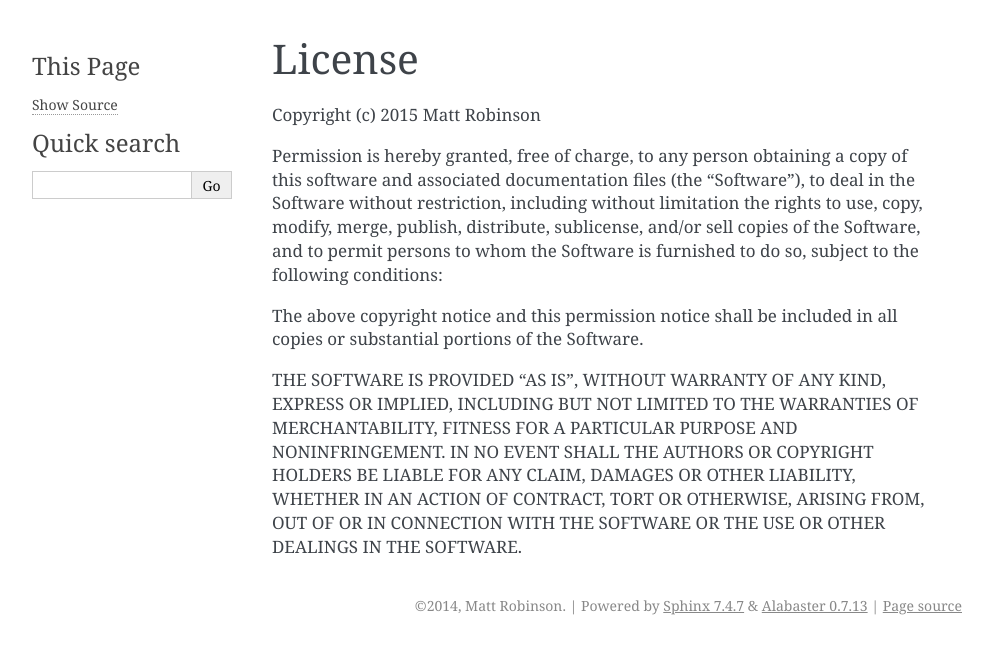
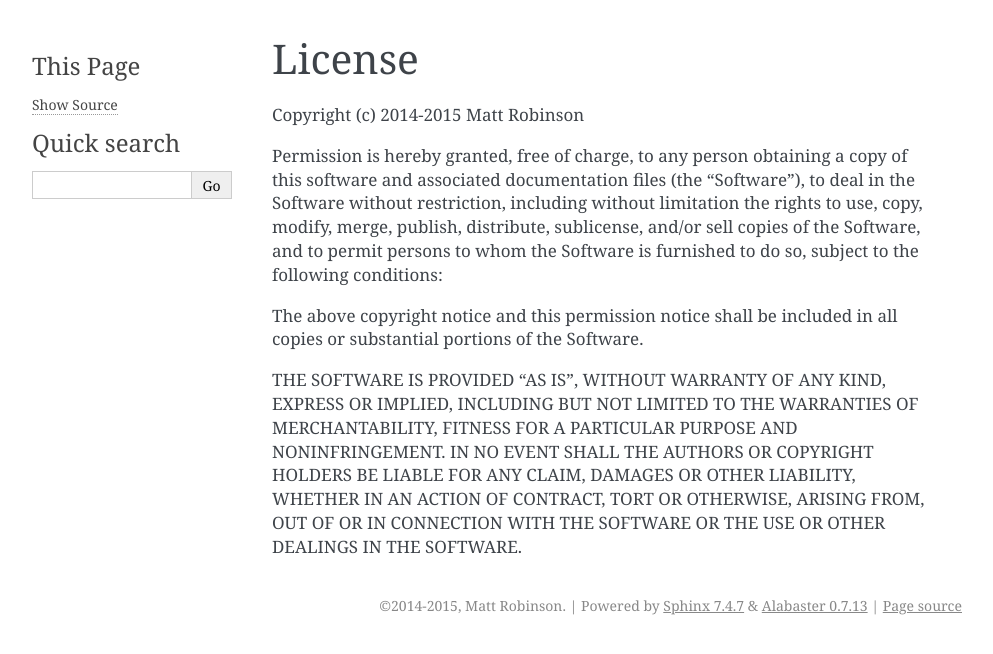
Before and after one commit to artPlusPlus/Terrarium, a Sphinx documentation site: the page built from docs/source/license.rst, in a window 1280 px wide. Shown: the top 654 px of the page, without its empty margins (148-1141 px from the left). Built offline with Sphinx 7.4.7, drawn with Linux system fonts in a browser that asks for light colours.

Commit message:
copyright updates, python 3 info

```diff
--- a/docs/source/conf.py
+++ b/docs/source/conf.py
@@ -49,7 +49,7 @@
 
 # General information about the project.
 project = u'Terrarium'
-copyright = u'2014, Matt Robinson'
+copyright = u'2014-2015, Matt Robinson'
 
 # The version info for the project you're documenting, acts as replacement for
 # |version| and |release|, also used in various other places throughout the
--- a/docs/source/index.rst
+++ b/docs/source/index.rst
@@ -4,8 +4,8 @@
 Terrarium is a library for managing application runtime environments.
 
 
-User's Guide
-------------
+User Guide
+----------
 
 This section will walk through the different parts of Terrarium and how
 they all work together.
--- a/docs/source/license.rst
+++ b/docs/source/license.rst
@@ -1,7 +1,7 @@
 License
 =======
 
-Copyright (c) 2015 Matt Robinson
+Copyright (c) 2014-2015 Matt Robinson
 
 
 
```
Also changed, not shown: other parts of docs/source/index.rst (+1 -0 lines), docs/source/python_3.rst (added, +12 -0 lines).
